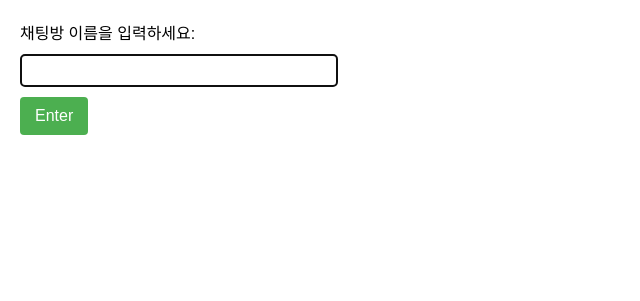
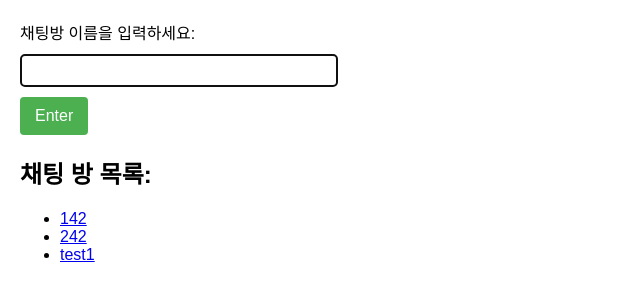
Before and after one commit to maxkim77/LiveChatService, a Django app: page /chat/ in a window 1280 px wide. Shown: the top 301 px of the page, without its empty margins (0-640 px from the left). Run offline with Django 5.2, Linux system fonts and the light colour scheme; data comes from the database, SQL or seed files in the repository; both versions use the stored data as it was after the commit.

Commit message:
:sparkles: list function creation

```diff
--- a/chatsite/chat/participants.py
+++ b/chatsite/chat/participants.py
@@ -1,3 +1,4 @@
+#participants.py
 import json
 from channels.generic.websocket import AsyncWebsocketConsumer
 from .models import ChatMessage
--- a/chatsite/chat/routing.py
+++ b/chatsite/chat/routing.py
@@ -1,3 +1,4 @@
+#routing.py
 from django.urls import re_path
 
 from . import participants
--- a/chatsite/chat/templates/chat/createroom.html
+++ b/chatsite/chat/templates/chat/createroom.html
@@ -43,7 +43,12 @@
     <label for="room-name-input">채팅방 이름을 입력하세요:</label>
     <input id="room-name-input" type="text" size="50" /><br>
     <button id="room-name-submit">Enter</button>
-
+    <h2>채팅 방 목록:</h2>
+    <ul>
+        {% for room in chat_rooms %}
+            <li><a href="{% url 'chatroom' room.room_name %}">{{ room.room_name }}</a></li>
+        {% endfor %}
+    </ul>
     <script>
         var roomNameInput = document.querySelector("#room-name-input");
         var roomNameSubmit = document.querySelector("#room-name-submit");
--- a/chatsite/chat/urls.py
+++ b/chatsite/chat/urls.py
@@ -1,3 +1,4 @@
+#urls.py
 from django.urls import path
 from . import views
 
--- a/chatsite/chat/views.py
+++ b/chatsite/chat/views.py
@@ -1,10 +1,11 @@
+#views.py
 from django.shortcuts import render
 from .models import ChatMessage
 
 
 def createroom(request):
-    return render(request, "chat/createroom.html")
-
+    chat_rooms = ChatMessage.objects.values('room_name').distinct()  # 중복되지 않는 방 이름 가져오기
+    return render(request, "chat/createroom.html", {"chat_rooms": chat_rooms})
 
 def chatroom(request, room_name):
     last_messages = get_last_messages(room_name)
--- a/chatsite/chatsite/urls.py
+++ b/chatsite/chatsite/urls.py
@@ -1,3 +1,4 @@
+#chatsite
 from django.contrib import admin
 from django.urls import include, path
 
```
Also changed, not shown: chatsite/db.sqlite3.
